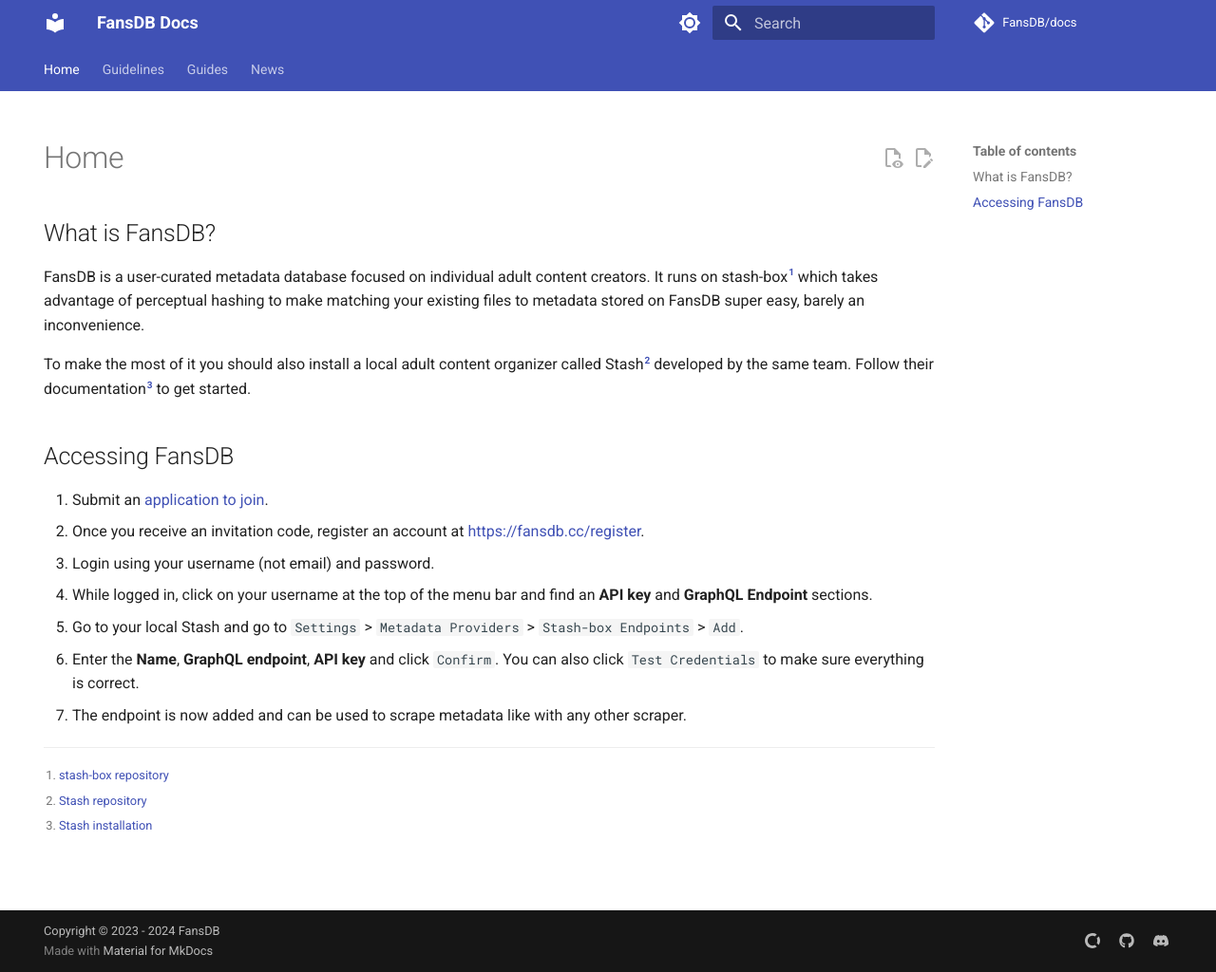
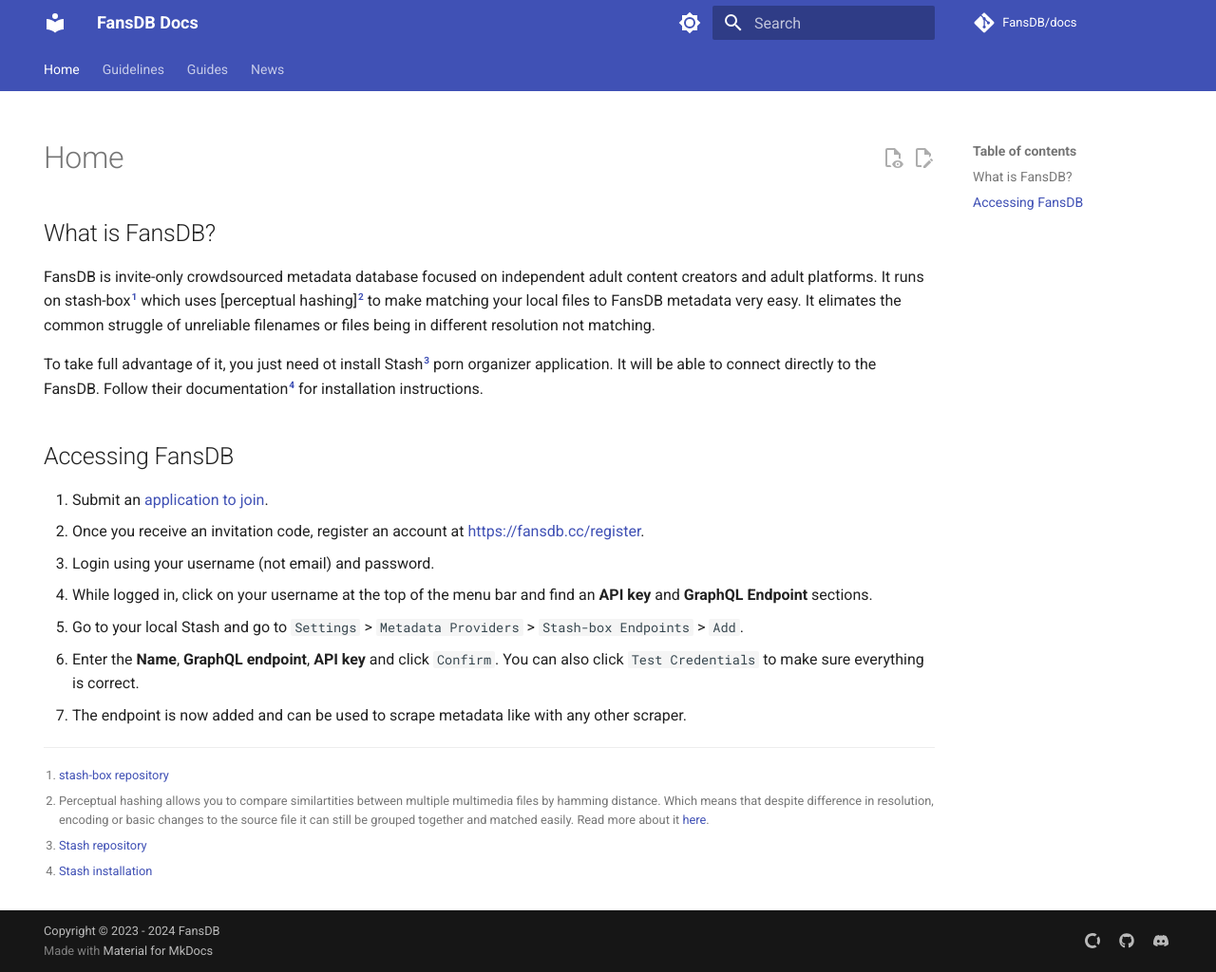
Before and after one commit to FansDB/docs, an MkDocs documentation site: the page built from docs/index.md, in a window 1280 px wide and 1024 px high. Shown: the whole window at 95% size. Built offline with MkDocs 1.6.1 and Material for MkDocs 9.7.7, drawn with Linux system fonts in a browser that asks for light colours; comment, search, counter and statistics services are not loaded.

Commit message:
Update index.md

```diff
--- a/docs/index.md
+++ b/docs/index.md
@@ -6,9 +6,9 @@
 
 ## What is FansDB?
 
-FansDB is a user-curated metadata database focused on individual adult content creators. It runs on stash-box[^1] which takes advantage of perceptual hashing to make matching your existing files to metadata stored on FansDB super easy, barely an inconvenience.
+FansDB is invite-only crowdsourced metadata database focused on independent adult content creators and adult platforms. It runs on stash-box[^1] which uses [perceptual hashing][^2] to make matching your local files to FansDB metadata very easy. It elimates the common struggle of unreliable filenames or files being in different resolution not matching.
 
-To make the most of it you should also install a local adult content organizer called Stash[^2] developed by the same team. Follow their documentation[^3] to get started.
+To take full advantage of it, you just need ot install Stash[^3] porn organizer application. It will be able to connect directly to the FansDB. Follow their documentation[^4] for installation instructions.
 
 ## Accessing FansDB
 
@@ -21,5 +21,6 @@
 7. The endpoint is now added and can be used to scrape metadata like with any other scraper.
 
 [^1]: [stash-box repository](https://github.com/stashapp/stash-box){target=_blank}
-[^2]: [Stash repository](https://github.com/stashapp/stash){target=_blank}
-[^3]: [Stash installation](https://docs.stashapp.cc/installation){target=_blank}
+[^2]: Perceptual hashing allows you to compare similartities between multiple multimedia files by hamming distance. Which means that despite difference in resolution, encoding or basic changes to the source file it can still be grouped together and matched easily. Read more about it [here](https://en.wikipedia.org/wiki/Perceptual_hashing){target=_blank}.
+[^3]: [Stash repository](https://github.com/stashapp/stash){target=_blank}
+[^4]: [Stash installation](https://docs.stashapp.cc/installation){target=_blank}
```
